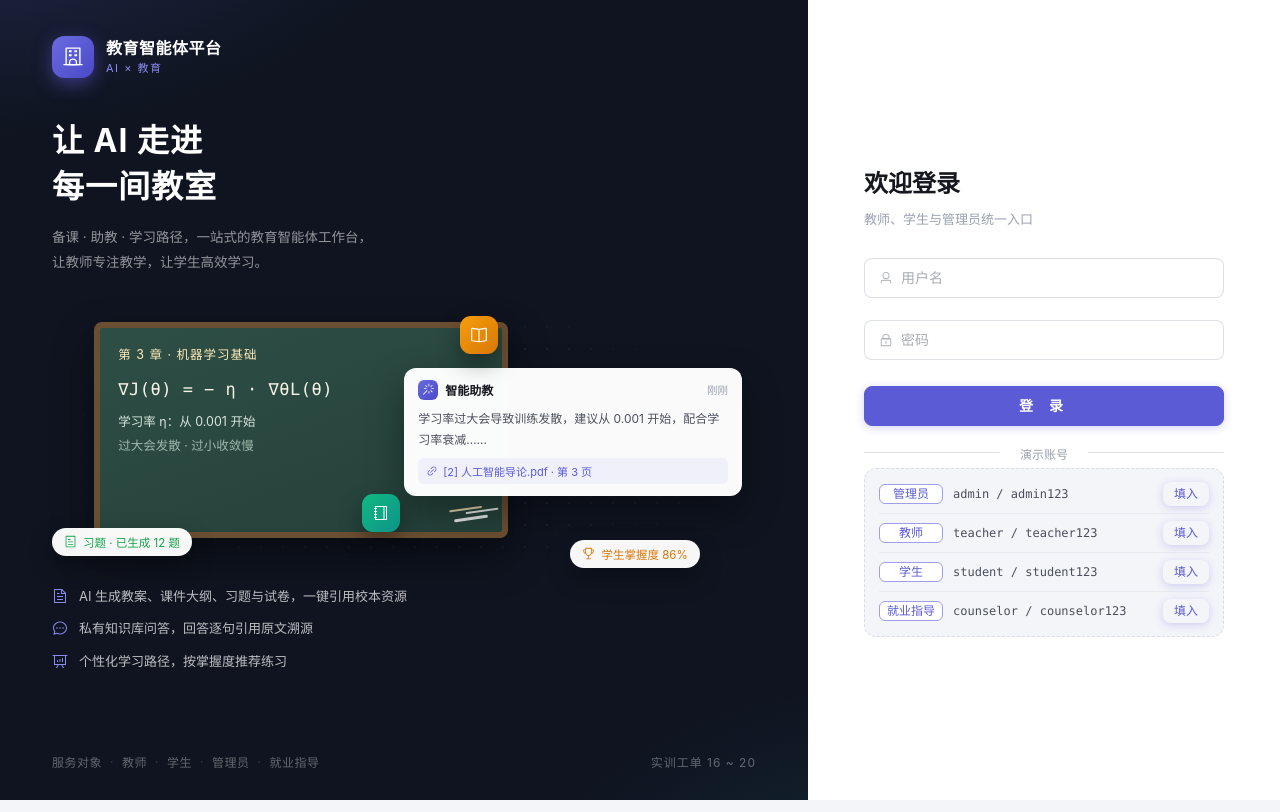
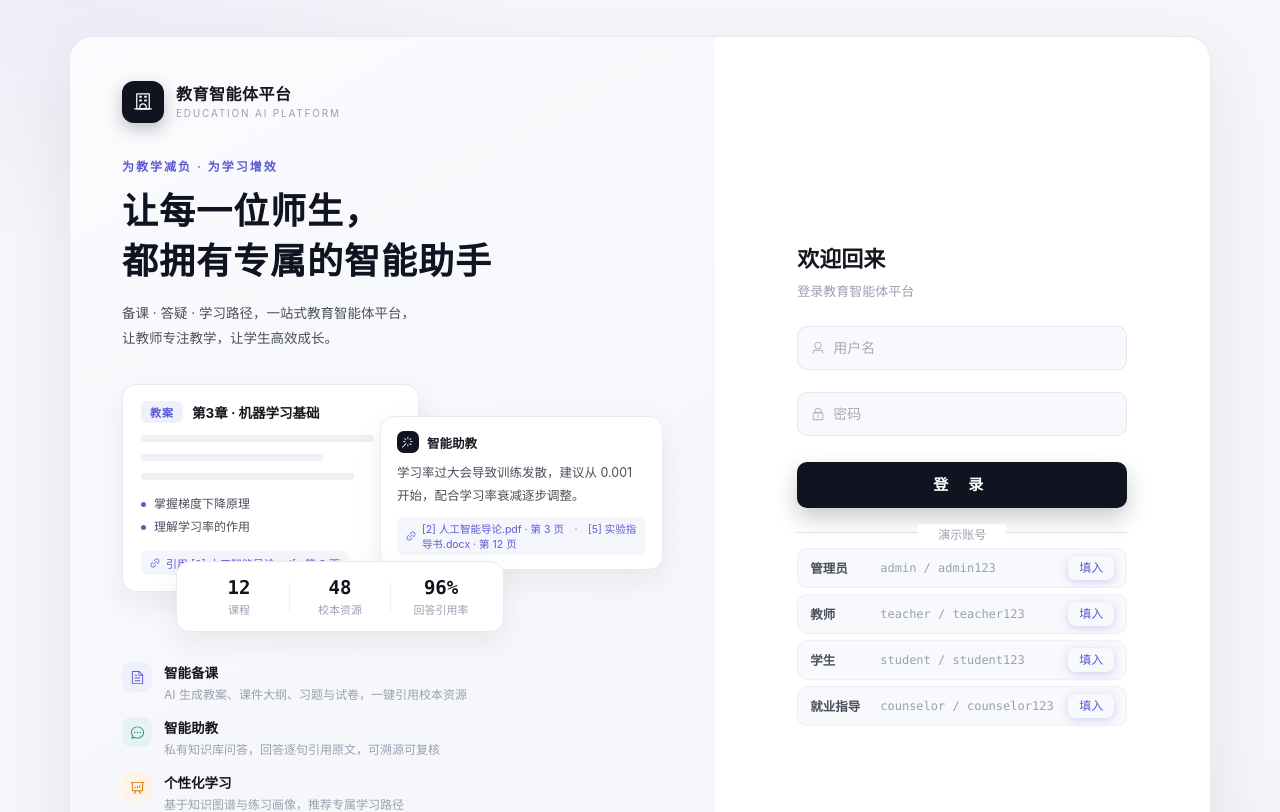
Before and after one commit to xiao9yu/-, a Vue app in the folder frontend/: page /login in a window 1280 px wide. Shown: the top 812 px of the page. Built offline with nearby package versions, Linux system fonts and the light colour scheme.

Commit message:
feat(体验修复): 登录页统一面板——真实产品内容卡（教案/助教引用卡）+ 品牌文案精修

```diff
--- a/frontend/src/views/LoginView.vue
+++ b/frontend/src/views/LoginView.vue
@@ -1,72 +1,105 @@
 <!-- 工单编号：人工智能NLP-Agent数字人项目-教育智能体-公共底座(16-20) -->
 <template>
   <div class="login">
-    <!-- ============ 左侧品牌区：AI × 教育 ============ -->
-    <div class="login-brand">
+    <!-- ============ 统一面板：品牌 + 登录一体 ============ -->
+    <div class="login-panel">
+      <!-- 左：品牌与产品内容 -->
+      <div class="panel-brand">
         <div class="brand-top">
-        <div class="brand-mark"><el-icon :size="22"><School /></el-icon></div>
+          <div class="brand-mark"><el-icon :size="20"><School /></el-icon></div>
           <div class="brand-name-box">
             <span class="brand-name">教育智能体平台</span>
-          <span class="brand-tag">AI × 教育</span>
+            <span class="brand-tag">EDUCATION AI PLATFORM</span>
           </div>
         </div>
 
-      <div class="brand-hero">
-        <h1>让 AI 走进<br />每一间教室</h1>
-        <p>备课 · 助教 · 学习路径，一站式的教育智能体工作台，<br />让教师专注教学，让学生高效学习。</p>
+        <div class="brand-eyebrow">为教学减负 · 为学习增效</div>
+        <h1 class="hero-h1">让每一位师生，<br />都拥有专属的智能助手</h1>
+        <p class="hero-p">备课 · 答疑 · 学习路径，一站式教育智能体平台，<br />让教师专注教学，让学生高效成长。</p>
+
+        <!-- 产品内容展示 -->
+        <div class="showcase">
+          <!-- 教案卡 -->
+          <div class="mock-card doc-card">
+            <div class="doc-head">
+              <span class="doc-tag">教案</span>
+              <span class="doc-title">第3章 · 机器学习基础</span>
+            </div>
+            <div class="doc-line w90" />
+            <div class="doc-line w70" />
+            <div class="doc-line w82" />
+            <div class="doc-list">
+              <div class="doc-item"><i />掌握梯度下降原理</div>
+              <div class="doc-item"><i />理解学习率的作用</div>
+            </div>
+            <div class="doc-ref"><el-icon :size="12"><Link /></el-icon>引用 [2] 人工智能导论.pdf · 第 3 页</div>
           </div>
 
-      <!-- 中心视觉：AI 课堂场景（纯 CSS 组合） -->
-      <div class="scene">
-        <div class="scene-dots" />
-        <!-- 黑板 -->
-        <div class="scene-board">
-          <div class="board-head">第 3 章 · 机器学习基础</div>
-          <div class="board-formula">∇J(θ) = − η · ∇θL(θ)</div>
-          <div class="board-note">学习率 η：从 0.001 开始</div>
-          <div class="board-note dim">过大会发散 · 过小收敛慢</div>
-          <div class="board-chalk" />
-        </div>
           <!-- 助教回答卡 -->
-        <div class="scene-chat">
+          <div class="mock-card chat-card">
             <div class="chat-head">
               <span class="chat-ai"><el-icon :size="13"><MagicStick /></el-icon></span>
               <span class="chat-name">智能助教</span>
-            <span class="chat-time">刚刚</span>
             </div>
-          <div class="chat-text">学习率过大会导致训练发散，建议从 0.001 开始，配合学习率衰减……</div>
-          <div class="chat-ref"><el-icon :size="12"><Link /></el-icon> [2] 人工智能导论.pdf · 第 3 页</div>
-        </div>
-        <!-- 漂浮小卡 -->
-        <div class="scene-chip chip-1"><el-icon :size="13"><Tickets /></el-icon> 习题 · 已生成 12 题</div>
-        <div class="scene-chip chip-2"><el-icon :size="13"><Trophy /></el-icon> 学生掌握度 86%</div>
-        <div class="scene-badge badge-1"><el-icon :size="18"><Reading /></el-icon></div>
-        <div class="scene-badge badge-2"><el-icon :size="16"><Notebook /></el-icon></div>
+            <div class="chat-text">学习率过大会导致训练发散，建议从 0.001 开始，配合学习率衰减逐步调整。</div>
+            <div class="chat-ref"><el-icon :size="12"><Link /></el-icon> [2] 人工智能导论.pdf · 第 3 页　·　[5] 实验指导书.docx · 第 12 页</div>
           </div>
 
-      <!-- 特性列表 -->
-      <ul class="brand-features">
-        <li><el-icon><Document /></el-icon><span>AI 生成教案、课件大纲、习题与试卷，一键引用校本资源</span></li>
-        <li><el-icon><ChatDotRound /></el-icon><span>私有知识库问答，回答逐句引用原文溯源</span></li>
-        <li><el-icon><DataAnalysis /></el-icon><span>个性化学习路径，按掌握度推荐练习</span></li>
-      </ul>
-
-      <div class="brand-foot">
-        <span>服务对象</span>
-        <span class="dot">·</span>
-        <span>教师</span><span class="dot">·</span>
-        <span>学生</span><span class="dot">·</span>
-        <span>管理员</span><span class="dot">·</span>
-        <span>就业指导</span>
-        <span class="foot-right">实训工单 16 ~ 20</span>
+          <!-- 数据条 -->
+          <div class="mock-card stat-card">
+            <div class="stat-item">
+              <div class="stat-num">12</div>
+              <div class="stat-label">课程</div>
+            </div>
+            <div class="stat-sep" />
+            <div class="stat-item">
+              <div class="stat-num">48</div>
+              <div class="stat-label">校本资源</div>
+            </div>
+            <div class="stat-sep" />
+            <div class="stat-item">
+              <div class="stat-num">96%</div>
+              <div class="stat-label">回答引用率</div>
+            </div>
           </div>
         </div>
 
-    <!-- ============ 右侧登录表单 ============ -->
-    <div class="login-panel">
-      <div class="login-form-wrap">
-        <h2 class="login-title">欢迎登录</h2>
-        <p class="login-sub">教师、学生与管理员统一入口</p>
+        <!-- 能力列表 -->
+        <div class="features">
+          <div class="feature">
+            <span class="feature-ico ico-indigo"><el-icon :size="15"><Document /></el-icon></span>
+            <div class="feature-meta">
+              <div class="feature-name">智能备课</div>
+              <div class="feature-desc">AI 生成教案、课件大纲、习题与试卷，一键引用校本资源</div>
+            </div>
+          </div>
+          <div class="feature">
+            <span class="feature-ico ico-teal"><el-icon :size="15"><ChatDotRound /></el-icon></span>
+            <div class="feature-meta">
+              <div class="feature-name">智能助教</div>
+              <div class="feature-desc">私有知识库问答，回答逐句引用原文，可溯源可复核</div>
+            </div>
+          </div>
+          <div class="feature">
+            <span class="feature-ico ico-amber"><el-icon :size="15"><DataAnalysis /></el-icon></span>
+            <div class="feature-meta">
+              <div class="feature-name">个性化学习</div>
+              <div class="feature-desc">基于知识图谱与练习画像，推荐专属学习路径</div>
+            </div>
+          </div>
+        </div>
+
+        <div class="brand-foot">
+          <span>服务对象：教师 · 学生 · 管理员 · 就业指导</span>
+          <span class="foot-tag">实训工单 16 ~ 20</span>
+        </div>
+      </div>
+
+      <!-- 右：登录表单 -->
+      <div class="panel-form">
+        <div class="form-wrap">
+          <h2 class="login-title">欢迎回来</h2>
+          <p class="login-sub">登录教育智能体平台</p>
           <el-form :model="form" size="large" @keyup.enter="onLogin">
             <el-form-item>
               <el-input v-model="form.username" placeholder="用户名">
@@ -78,7 +111,7 @@
                 <template #prefix><el-icon><Lock /></el-icon></template>
               </el-input>
             </el-form-item>
-          <el-button class="login-btn" type="primary" size="large" :loading="loading" @click="onLogin">
+            <el-button class="login-btn" size="large" :loading="loading" @click="onLogin">
               登 录
             </el-button>
           </el-form>
@@ -86,9 +119,10 @@
           <el-divider class="login-divider"><span>演示账号</span></el-divider>
           <div class="demo-accounts">
             <div class="demo-row" v-for="d in demos" :key="d.role">
-            <el-tag size="small" effect="plain" class="demo-role">{{ d.role }}</el-tag>
+              <span class="demo-role">{{ d.role }}</span>
               <span class="demo-cred">{{ d.cred }}</span>
               <el-button text size="small" type="primary" @click="fill(d)">填入</el-button>
+            </div>
           </div>
         </div>
       </div>
@@ -100,8 +134,7 @@
 import { reactive, ref } from 'vue'
 import { useRouter } from 'vue-router'
 import {
-  ChatDotRound, DataAnalysis, Document, Link, Lock, MagicStick,
-  Notebook, Reading, School, Tickets, Trophy, User,
+  ChatDotRound, DataAnalysis, Document, Link, Lock, MagicStick, School, User,
 } from '@element-plus/icons-vue'
 import { useAuthStore } from '@/stores/auth'
 
@@ -138,254 +171,275 @@ async function onLogin() {
 
 <style scoped>
 .login {
-  height: 100vh;
+  min-height: 100vh;
+  background:
+    radial-gradient(760px 420px at 6% 0%, rgba(91, 91, 214, 0.06), transparent 60%),
+    radial-gradient(600px 380px at 96% 100%, rgba(76, 136, 220, 0.05), transparent 60%),
+    #f5f6f9;
   display: flex;
-  background: var(--surface);
+  align-items: center;
+  justify-content: center;
+  padding: 36px;
 }
 
-/* ============ 品牌区 ============ */
-.login-brand {
-  flex: 0 0 55%;
-  background:
-    radial-gradient(900px 500px at -10% -20%, rgba(106, 106, 224, 0.28), transparent 60%),
-    radial-gradient(700px 500px at 110% 120%, rgba(45, 140, 160, 0.2), transparent 55%),
-    var(--ink);
-  color: #fff;
-  padding: 36px 52px 30px;
+/* ---------- 统一面板 ---------- */
+.login-panel {
+  width: min(1140px, 100%);
   display: flex;
-  flex-direction: column;
-  position: relative;
+  background: #fff;
+  border: 1px solid #e9eaf0;
+  border-radius: 24px;
+  box-shadow: 0 24px 64px rgba(23, 25, 36, 0.08);
   overflow: hidden;
 }
+
+/* 左半：极淡的暖调渐变，与右半同面板、无硬边界 */
+.panel-brand {
+  flex: 1.15;
+  padding: 44px 52px 38px;
+  background: linear-gradient(150deg, #fbfbfe 0%, #f6f7fb 70%, #f4f6fa 100%);
+}
+
 .brand-top { display: flex; align-items: center; gap: 12px; }
 .brand-mark {
   width: 42px; height: 42px;
   border-radius: 12px;
-  background: linear-gradient(135deg, #6a6ae0, #4a4ac8);
+  background: var(--ink);
+  color: #fff;
   display: flex; align-items: center; justify-content: center;
-  box-shadow: 0 6px 18px rgba(91, 91, 214, 0.5);
+  box-shadow: 0 6px 16px rgba(15, 20, 32, 0.25);
 }
 .brand-name-box { display: flex; flex-direction: column; line-height: 1.3; }
-.brand-name { font-size: 16px; font-weight: 700; letter-spacing: 0.5px; }
+.brand-name { font-size: 16px; font-weight: 700; color: var(--text-1); letter-spacing: 0.5px; }
 .brand-tag {
-  font-size: 11px;
-  color: #8b8bf0;
-  letter-spacing: 1.5px;
+  font-size: 10px;
+  color: var(--text-3);
+  letter-spacing: 1.8px;
   margin-top: 2px;
 }
 
-.brand-hero { margin-top: 40px; position: relative; z-index: 2; }
-.brand-hero h1 {
-  font-size: 32px;
-  line-height: 1.45;
+.brand-eyebrow {
+  margin-top: 34px;
+  font-size: 12px;
+  font-weight: 600;
+  color: var(--accent);
+  letter-spacing: 2px;
+}
+.hero-h1 {
+  margin: 12px 0 0;
+  font-size: 36px;
+  line-height: 1.4;
   font-weight: 700;
+  color: var(--ink);
   letter-spacing: 1px;
-  margin: 0;
 }
-.brand-hero p {
-  margin-top: 14px;
+.hero-p {
+  margin: 14px 0 0;
   font-size: 13.5px;
-  color: rgba(255, 255, 255, 0.55);
+  color: var(--text-2);
   line-height: 1.9;
 }
 
-/* ---------- 中心视觉：AI 课堂场景 ---------- */
-.scene {
+/* ---------- 产品内容展示 ---------- */
+.showcase {
   position: relative;
-  height: 250px;
-  margin-top: 26px;
-  z-index: 1;
+  height: 252px;
+  margin-top: 28px;
 }
-.scene-dots {
+.mock-card {
   position: absolute;
-  inset: 0;
-  background-image: radial-gradient(rgba(255, 255, 255, 0.09) 1.2px, transparent 1.2px);
-  background-size: 22px 22px;
-  mask-image: radial-gradient(ellipse 70% 80% at 50% 50%, #000 30%, transparent 75%);
-  -webkit-mask-image: radial-gradient(ellipse 70% 80% at 50% 50%, #000 30%, transparent 75%);
+  background: #fff;
+  border: 1px solid #e9eaf0;
+  border-radius: 14px;
+  box-shadow: 0 10px 28px rgba(23, 25, 36, 0.07);
+  animation: drift 8s ease-in-out infinite;
+}
+@keyframes drift {
+  0%, 100% { transform: translateY(0); }
+  50% { transform: translateY(-6px); }
 }
 
-/* 黑板 */
-.scene-board {
-  position: absolute;
-  left: 6%;
-  top: 6px;
-  width: 52%;
-  height: 172px;
-  background: linear-gradient(160deg, #2e4f45 0%, #24403a 100%);
-  border: 6px solid #6b4f32;
-  border-radius: 8px;
-  box-shadow: 0 18px 40px rgba(0, 0, 0, 0.45);
-  padding: 16px 18px;
-  animation: float 7s ease-in-out infinite;
+/* 教案卡 */
+.doc-card { left: 0; top: 4px; width: 48%; padding: 16px 18px; }
+.doc-head { display: flex; align-items: center; gap: 9px; }
+.doc-tag {
+  font-size: 11px;
+  font-weight: 600;
+  color: var(--accent);
+  background: #eef0fb;
+  border-radius: 6px;
+  padding: 3px 9px;
+  letter-spacing: 1px;
 }
-.board-head { font-size: 12.5px; color: #ffe9b8; letter-spacing: 1px; }
-.board-formula {
-  font-family: Consolas, "Courier New", monospace;
-  font-size: 17px;
-  color: #f7f3e8;
-  margin-top: 16px;
-  letter-spacing: 0.5px;
+.doc-title { font-size: 13.5px; font-weight: 700; color: var(--text-1); }
+.doc-line {
+  height: 7px;
+  border-radius: 4px;
+  background: #eef0f6;
+  margin-top: 12px;
 }
-.board-note { font-size: 12.5px; color: #d8e4dc; margin-top: 12px; }
-.board-note.dim { color: #9db8ac; margin-top: 5px; }
-.board-chalk {
-  position: absolute;
-  right: 14px; bottom: 12px;
-  width: 34px; height: 3px;
-  border-radius: 2px;
-  background: #fff;
-  opacity: 0.85;
-  transform: rotate(-8deg);
-  box-shadow: 12px -6px 0 -0.5px #fff, -4px -10px 0 -0.5px #ffe9b8;
+.w90 { width: 90%; }
+.w70 { width: 70%; }
+.w82 { width: 82%; }
+.doc-list { margin-top: 13px; }
+.doc-item {
+  display: flex;
+  align-items: center;
+  gap: 8px;
+  font-size: 12px;
+  color: var(--text-2);
+  line-height: 1.9;
+}
+.doc-item i {
+  width: 5px; height: 5px;
+  border-radius: 50%;
+  background: var(--accent);
+  flex: none;
+}
+.doc-ref {
+  display: inline-flex; align-items: center; gap: 5px;
+  margin-top: 12px;
+  font-size: 11px;
+  color: var(--accent);
+  background: #f5f6fb;
+  border-radius: 6px;
+  padding: 4px 8px;
 }
 
 /* 助教回答卡 */
-.scene-chat {
-  position: absolute;
-  right: 2%;
-  top: 52px;
-  width: 44%;
-  background: rgba(255, 255, 255, 0.98);
-  border-radius: 12px;
-  box-shadow: 0 16px 36px rgba(0, 0, 0, 0.35);
-  padding: 12px 14px;
-  color: var(--text-1);
-  animation: float 7s ease-in-out 1.2s infinite;
+.chat-card {
+  right: 0; top: 36px;
+  width: 46%;
+  padding: 14px 16px;
+  animation-delay: 1.6s;
 }
-.chat-head { display: flex; align-items: center; gap: 7px; }
+.chat-head { display: flex; align-items: center; gap: 8px; }
 .chat-ai {
-  width: 20px; height: 20px;
-  border-radius: 6px;
-  background: linear-gradient(135deg, #6a6ae0, #4a4ac8);
+  width: 22px; height: 22px;
+  border-radius: 7px;
+  background: var(--ink);
   color: #fff;
   display: inline-flex; align-items: center; justify-content: center;
 }
-.chat-name { font-size: 12px; font-weight: 700; }
-.chat-time { margin-left: auto; font-size: 10.5px; color: var(--text-3); }
-.chat-text { font-size: 12px; color: var(--text-2); line-height: 1.75; margin-top: 8px; }
+.chat-name { font-size: 12.5px; font-weight: 700; color: var(--text-1); }
+.chat-text { font-size: 12.5px; color: var(--text-2); line-height: 1.8; margin-top: 9px; }
 .chat-ref {
   display: flex; align-items: center; gap: 5px;
-  margin-top: 8px;
-  font-size: 11px;
+  margin-top: 10px;
+  font-size: 10.5px;
   color: var(--accent);
-  background: #f0f0fb;
+  background: #f5f6fb;
   border-radius: 6px;
-  padding: 5px 8px;
+  padding: 4px 8px;
 }
 
-/* 漂浮小卡与徽标 */
-.scene-chip {
-  position: absolute;
-  display: flex; align-items: center; gap: 6px;
-  font-size: 11.5px;
-  color: var(--text-1);
-  background: rgba(255, 255, 255, 0.97);
-  border-radius: 20px;
-  padding: 6px 12px;
-  box-shadow: 0 10px 24px rgba(0, 0, 0, 0.3);
-  white-space: nowrap;
+/* 数据条 */
+.stat-card {
+  left: 10%; bottom: 0;
+  display: flex;
+  align-items: center;
+  padding: 14px 26px;
+  animation-delay: 3.2s;
 }
-.chip-1 { left: 0; bottom: 10px; color: #16a34a; animation: float 6s ease-in-out 0.5s infinite; }
-.chip-2 { right: 8%; bottom: -2px; color: #d97706; animation: float 6s ease-in-out 1.8s infinite; }
-.scene-badge {
-  position: absolute;
-  width: 38px; height: 38px;
-  border-radius: 11px;
+.stat-item { text-align: center; min-width: 72px; }
+.stat-num { font-size: 19px; font-weight: 800; color: var(--ink); font-family: Consolas, Monaco, monospace; }
+.stat-label { font-size: 11px; color: var(--text-3); margin-top: 3px; }
+.stat-sep { width: 1px; height: 28px; background: #eceef4; margin: 0 14px; }
+
+/* ---------- 能力列表 ---------- */
+.features { margin-top: 30px; display: flex; flex-direction: column; gap: 13px; }
+.feature { display: flex; align-items: flex-start; gap: 12px; }
+.feature-ico {
+  width: 30px; height: 30px; flex: none;
+  border-radius: 9px;
   display: flex; align-items: center; justify-content: center;
-  color: #fff;
-  box-shadow: 0 10px 22px rgba(0, 0, 0, 0.35);
 }
-.badge-1 {
-  left: 58%; top: 0;
-  background: linear-gradient(135deg, #f59e0b, #d97706);
-  animation: float 6.5s ease-in-out 0.8s infinite;
-}
-.badge-2 {
-  left: 44%; bottom: 34px;
-  background: linear-gradient(135deg, #10b981, #0d9488);
-  animation: float 6.5s ease-in-out 2.2s infinite;
-}
-@keyframes float {
-  0%, 100% { transform: translateY(0); }
-  50% { transform: translateY(-10px); }
-}
-
-/* 特性列表 */
-.brand-features {
-  list-style: none;
-  padding: 0;
-  margin: 20px 0 0;
-  display: flex;
-  flex-direction: column;
-  gap: 12px;
-  position: relative;
-  z-index: 2;
-}
-.brand-features li {
-  display: flex;
-  align-items: flex-start;
-  gap: 11px;
-  font-size: 13px;
-  color: rgba(255, 255, 255, 0.72);
-  line-height: 1.6;
-}
-.brand-features .el-icon {
-  color: #8b8bf0;
-  font-size: 16px;
-  margin-top: 2px;
-  flex: none;
-}
+.ico-indigo { background: #eef0fb; color: #5b5bd6; }
+.ico-teal { background: #e7f3f1; color: #0d9488; }
+.ico-amber { background: #fdf3e7; color: #d97706; }
+.feature-name { font-size: 13.5px; font-weight: 700; color: var(--text-1); }
+.feature-desc { font-size: 12px; color: var(--text-3); margin-top: 3px; line-height: 1.6; }
 
 .brand-foot {
-  margin-top: auto;
+  margin-top: 26px;
   padding-top: 18px;
+  border-top: 1px solid #eceef4;
   font-size: 12px;
-  color: rgba(255, 255, 255, 0.35);
+  color: var(--text-3);
   letter-spacing: 0.5px;
   display: flex;
   align-items: center;
-  gap: 8px;
+  gap: 12px;
 }
-.brand-foot .dot { opacity: 0.5; }
-.foot-right { margin-left: auto; letter-spacing: 1px; }
+.foot-tag {
+  background: #fff;
+  border: 1px solid #e5e8f0;
+  color: var(--text-3);
+  border-radius: 20px;
+  padding: 3px 10px;
+  font-size: 11px;
+}
 
-/* ============ 表单区 ============ */
-.login-panel {
-  flex: 1;
+/* ---------- 右半：登录表单 ---------- */
+.panel-form {
+  flex: 0.85;
   display: flex;
   align-items: center;
   justify-content: center;
-  background: var(--surface);
+  padding: 44px 48px 36px;
 }
-.login-form-wrap { width: 360px; }
-.login-title { font-size: 24px; font-weight: 700; margin: 0; }
-.login-sub { margin: 10px 0 30px; font-size: 13px; color: var(--text-3); }
+.form-wrap { width: 100%; max-width: 330px; }
+.login-title { margin: 0; font-size: 22px; font-weight: 700; color: var(--text-1); }
+.login-sub { margin: 8px 0 26px; font-size: 13px; color: var(--text-3); }
 
-.login-btn { width: 100%; letter-spacing: 6px; font-weight: 600; margin-top: 4px; }
+.panel-form :deep(.el-input__wrapper) {
+  border-radius: 10px;
+  padding: 3px 14px;
+  background: #f8f9fc;
+  box-shadow: 0 0 0 1px #e5e8f0 inset;
+}
+.panel-form :deep(.el-input__wrapper.is-focus) { box-shadow: 0 0 0 1.5px var(--accent) inset; }
 
-.login-divider { margin: 26px 0 14px; }
+.login-btn {
+  width: 100%;
+  height: 46px;
+  border: none;
+  border-radius: 10px;
+  background: var(--ink);
+  color: #fff;
+  font-size: 15px;
+  font-weight: 600;
+  letter-spacing: 8px;
+  margin-top: 4px;
+  box-shadow: 0 10px 22px rgba(15, 20, 32, 0.22);
+  transition: transform 0.15s ease, box-shadow 0.15s ease;
+}
+.login-btn:hover {
+  transform: translateY(-1px);
+  box-shadow: 0 14px 28px rgba(15, 20, 32, 0.28);
+  background: var(--ink-2);
+}
+
+.login-divider { margin: 24px 0 14px; }
 .login-divider :deep(.el-divider__text) { color: var(--text-3); font-size: 12px; }
 
-.demo-accounts {
-  border: 1px dashed var(--border-strong);
-  border-radius: 12px;
-  padding: 6px 14px;
-  background: var(--bg);
-}
+.demo-accounts { display: flex; flex-direction: column; gap: 6px; }
 .demo-row {
   display: flex;
   align-items: center;
   gap: 10px;
-  padding: 7px 0;
-  border-bottom: 1px solid var(--border);
+  padding: 7px 12px;
+  background: #f8f9fc;
+  border: 1px solid #eef0f6;
+  border-radius: 10px;
   font-size: 12.5px;
 }
-.demo-row:last-child { border-bottom: none; }
-.demo-role { width: 64px; flex: none; }
-.demo-cred { flex: 1; color: var(--text-2); font-family: Consolas, Monaco, monospace; font-size: 12px; }
+.demo-role { width: 60px; flex: none; color: var(--text-2); font-weight: 600; }
+.demo-cred { flex: 1; color: var(--text-3); font-family: Consolas, Monaco, monospace; font-size: 12px; }
 
-@media (max-width: 900px) {
-  .login-brand { display: none; }
+@media (max-width: 960px) {
+  .login-panel { flex-direction: column; }
+  .panel-brand { display: none; }
+  .panel-form { padding: 36px 28px; }
 }
 </style>
```
Lines whose indentation alone changed are shown as unchanged.
